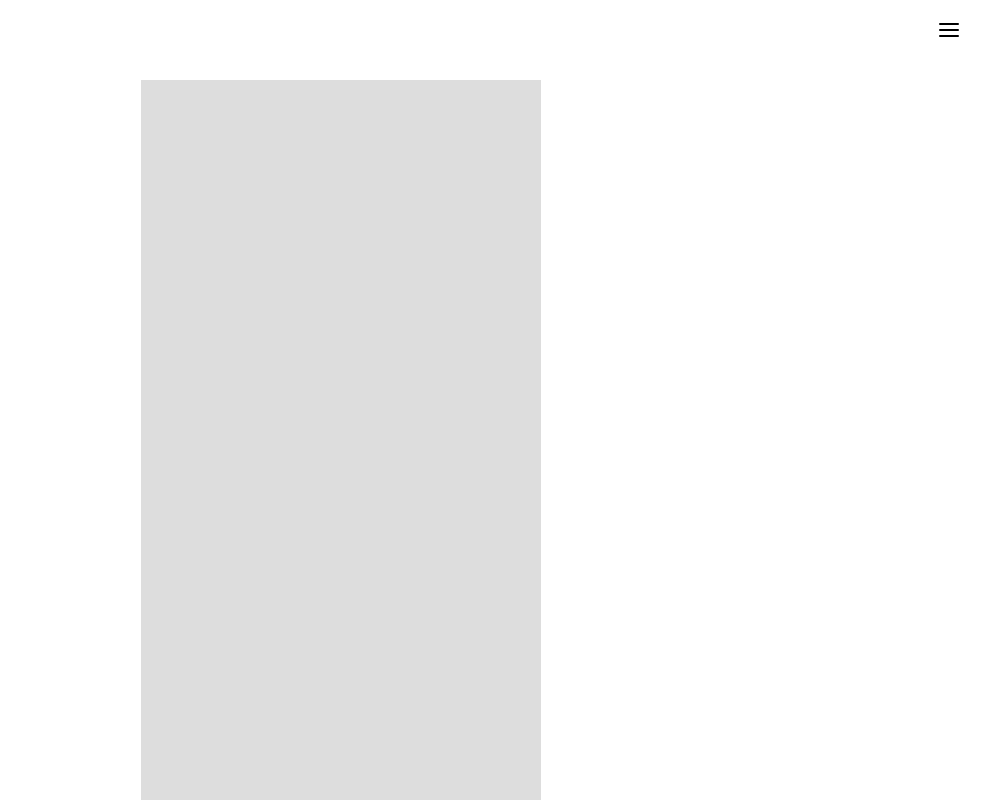
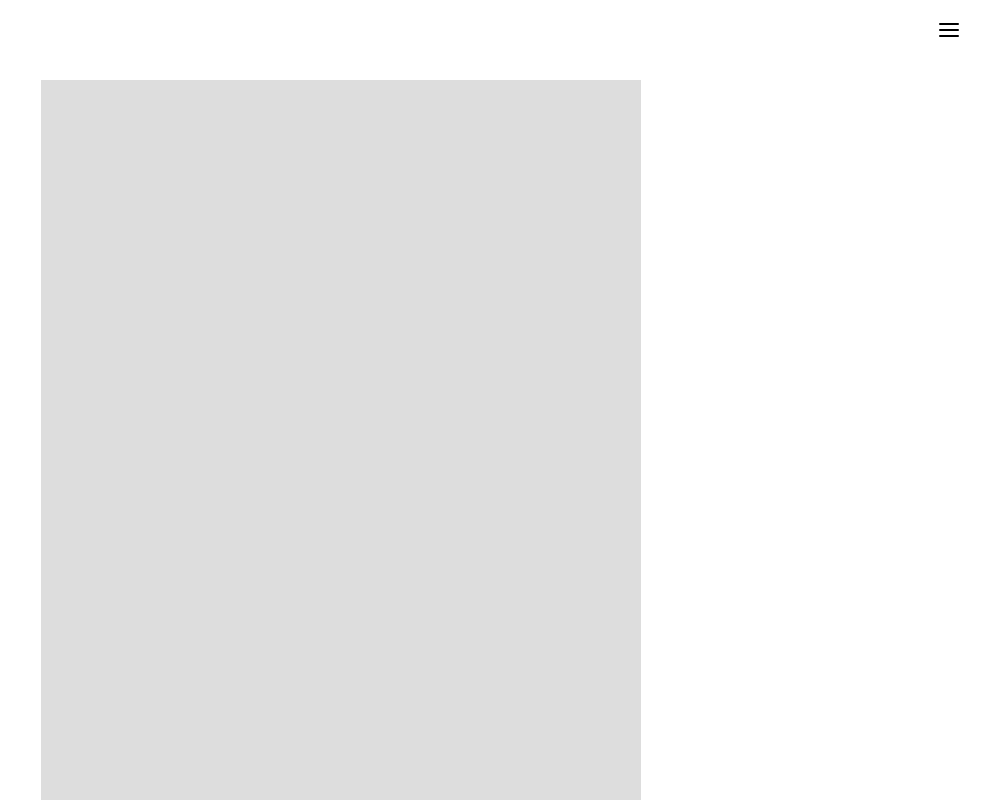
Before and after one commit to ricky1510/scrolling-menu, a plain HTML site: page index.html in a window 1280 px wide. Shown: the top 800 px of the page, without its empty margins (299-1280 px from the left). Drawn offline with nearby package versions, Linux system fonts and the light colour scheme.

Commit message:
add some height

```diff
--- a/static/sass/style.sass
+++ b/static/sass/style.sass
@@ -3,11 +3,11 @@ body
 
 .container
     width: 100%
-    max-width: 400px
+    max-width: 600px
     margin-left: auto
     margin-right: auto
     background-color: #ddd
-    height: 3000px
+    height: 6000px
 
 .img
     width: 100%
```
Also changed, not shown: static/css/style.css.
